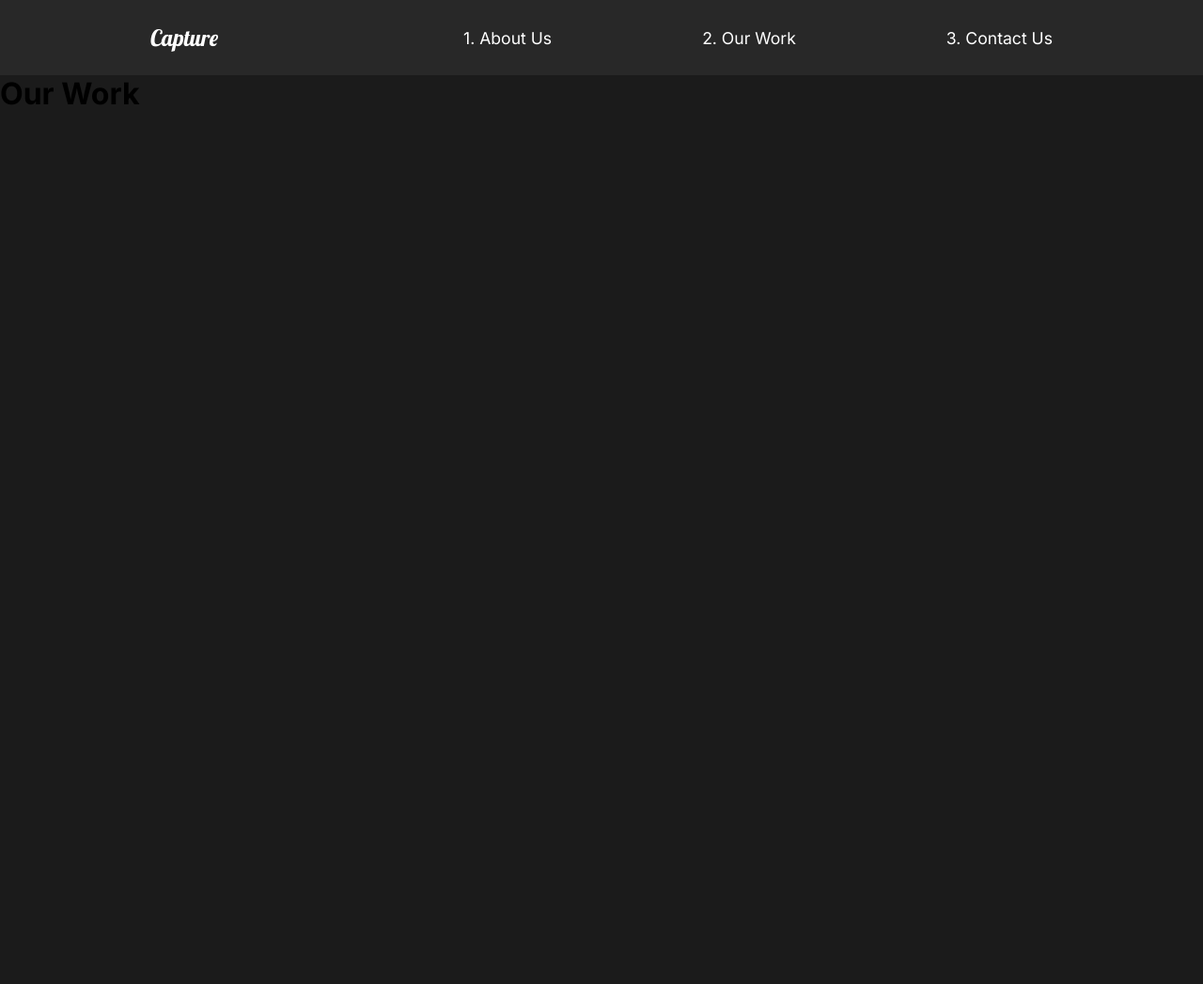
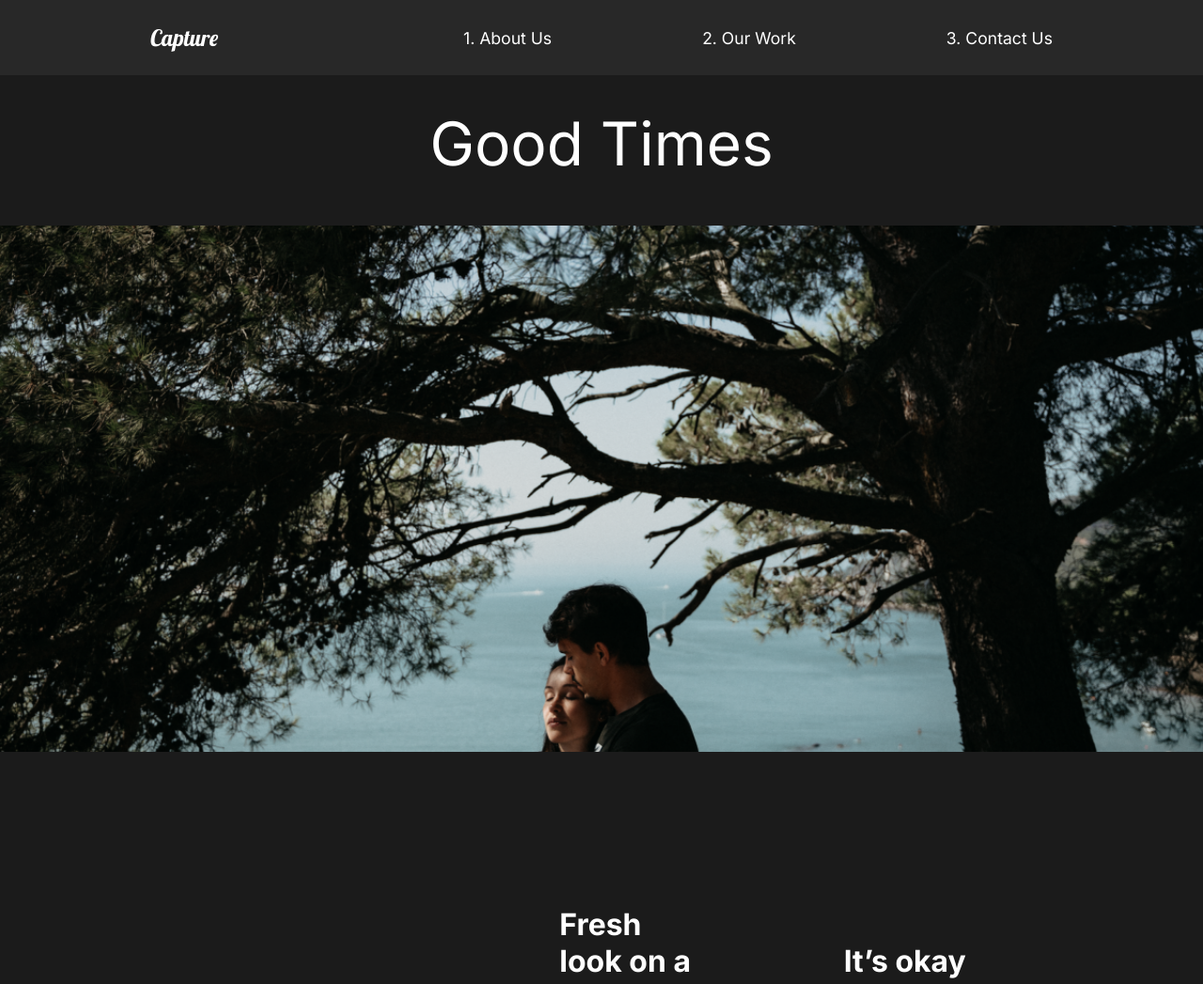
Before and after one commit to dm1tro69/react-capture, a React (Create React App) app: page /work/good-times in a window 1280 px wide. Shown: the top 1047 px of the page at 94% size. Before the commit the page ends 800 px from the top, so only its background shows below. Built offline with nearby package versions, Linux system fonts and the light colour scheme.

Commit message:
add our work

```diff
--- a/src/App.js
+++ b/src/App.js
@@ -5,6 +5,7 @@
 import {Route, Switch} from "react-router-dom"
 import ContactUs from "./pages/ContactUs";
 import OurWork from "./pages/OurWork";
+import MovieDetail from "./pages/MovieDetail";
 
 
 function App() {
@@ -15,7 +16,8 @@
         <Switch>
             <Route exact path="/" ><AboutUs/></Route>
             <Route  path="/contact"><ContactUs/></Route>
-            <Route  path="/work" ><OurWork/></Route>
+            <Route exact  path="/work" ><OurWork/></Route>
+            <Route  path="/work/:id" ><MovieDetail/></Route>
         </Switch>
 
     </div>
--- /dev/null
+++ b/src/movieState.js
@@ -0,0 +1,81 @@
+//Import Images
+import athlete from './img/athlete-small.png';
+import goodtimes from './img/goodtimes-small.png';
+import theracer from './img/theracer-small.png';
+import athlete2 from './img/athlete2.png';
+import goodtimes2 from './img/good-times2.jpg';
+import theracer2 from './img/the-racer2.jpg';
+
+export const MovieState = () => {
+  return [
+    {
+      title: 'The Athlete',
+      mainImg: athlete,
+      secondaryImg: athlete2,
+      url: '/work/the-athlete',
+      awards: [
+        {
+          title: 'Truly A masterpiece',
+          description:
+            '“Lorem Ipsum is simply dummy text of the printing and typesetting industry.”',
+        },
+        {
+          title: 'Fresh look on a brutal sport.',
+          description:
+            '“Lorem Ipsum is simply dummy text of the printing and typesetting industry.”',
+        },
+        {
+          title: 'It’s okay lmao.',
+          description:
+            '“Lorem Ipsum is simply dummy text of the printing and typesetting industry.”',
+        },
+      ],
+    },
+    {
+      title: 'Good Times',
+      mainImg: goodtimes,
+      url: '/work/good-times',
+      secondaryImg: goodtimes2,
+      awards: [
+        {
+          title: 'Truly A masterpiece',
+          description:
+            '“Lorem Ipsum is simply dummy text of the printing and typesetting industry.”',
+        },
+        {
+          title: 'Fresh look on a brutal sport.',
+          description:
+            '“Lorem Ipsum is simply dummy text of the printing and typesetting industry.”',
+        },
+        {
+          title: 'It’s okay lmao.',
+          description:
+            '“Lorem Ipsum is simply dummy text of the printing and typesetting industry.”',
+        },
+      ],
+    },
+    {
+      title: 'The Racer',
+      mainImg: theracer,
+      url: '/work/the-racer',
+      secondaryImg: theracer2,
+      awards: [
+        {
+          title: 'Truly A masterpiece',
+          description:
+            '“Lorem Ipsum is simply dummy text of the printing and typesetting industry.”',
+        },
+        {
+          title: 'Fresh look on a brutal sport.',
+          description:
+            '“Lorem Ipsum is simply dummy text of the printing and typesetting industry.”',
+        },
+        {
+          title: 'It’s okay lmao.',
+          description:
+            '“Lorem Ipsum is simply dummy text of the printing and typesetting industry.”',
+        },
+      ],
+    },
+  ];
+};
--- /dev/null
+++ b/src/pages/MovieDetail.js
@@ -0,0 +1,101 @@
+import React, {useEffect, useState} from 'react';
+import styled from "styled-components";
+import {useHistory} from 'react-router-dom'
+import {MovieState} from "../movieState";
+
+const MovieDetail = () => {
+    const history = useHistory();
+    const url = history.location.pathname
+    const [movies, setMovies] = useState(MovieState)
+    const [movie, setMovie] = useState(null)
+
+    useEffect(()=> {
+        const currentMovie = movies.filter((movie)=> movie.url === url)
+        setMovie(currentMovie[0])
+    }, [movies, url])
+
+    return (
+        <>
+            { movie && (
+        <Details>
+            <HeadLine>
+                <h2>{movie.title}</h2>
+                <img src={movie.mainImg} alt="img"/>
+            </HeadLine>
+            <Awards>
+                {movie.awards.map((award)=> {
+                    return (
+                       <Award key={award.title} title={award.title} description={award.description}/>
+                    )
+                })}
+            </Awards>
+            <ImageDisplay>
+                <img src={movie.secondaryImg} alt="img"/>
+            </ImageDisplay>
+        </Details>
+            )}
+        </>
+    );
+};
+const Details = styled.div`
+    color: white;
+`
+const HeadLine = styled.div`
+    min-height: 90vh;
+  padding-top: 20vh;
+  position: relative;
+  h2 {
+    position: absolute;
+    top: 10%;
+    left: 50%;
+    transform: translate(-50%, -50%);
+  }
+  img {
+    width: 100%;
+    height: 70vh;
+    object-fit: cover;
+  }
+`
+const AwardStyle = styled.div`
+    padding: 5rem;
+  h3 {
+    font-size: 2rem;
+  }
+  .line {
+    height: 0.5rem;
+    margin: 1rem 0rem;
+    background: #23d997;
+    width: 50%;
+  }
+  p {
+    padding: 1rem 0rem;
+  }
+`
+
+const Awards = styled.div`
+    min-height: 80vh;
+  display: flex;
+  margin: 5rem 10rem;
+  align-items: center;
+  justify-content: space-around;
+`
+const ImageDisplay = styled.div`
+    min-height: 50vh;
+  img {
+    width: 100%;
+    height: 100%;
+    object-fit: cover;
+  }
+`
+
+const Award = ({title, description}) => {
+    return (
+        <AwardStyle>
+            <h3>{title}</h3>
+            <div className="line"></div>
+            <p>{description}</p>
+        </AwardStyle>
+    )
+}
+
+export default MovieDetail;
--- a/src/pages/OurWork.js
+++ b/src/pages/OurWork.js
@@ -1,11 +1,59 @@
 import React from 'react';
+import styled from "styled-components";
+import {Link} from "react-router-dom";
+import athlete from '../img/athlete-small.png'
+import theracer from '../img/theracer-small.png'
+import goodtimes from '../img/goodtimes-small.png'
+
 
 const OurWork = () => {
     return (
-        <div>
-            <h1>Our Work</h1>
-        </div>
+        <Work>
+            <Movie>
+                <h2>The Athlete</h2>
+                <div className="line"></div>
+                <Link to="/work/the-athlete">
+                    <img src={athlete} alt="img"/>
+                </Link>
+            </Movie>
+            <Movie>
+                <h2>The Racer</h2>
+                <div className="line"></div>
+                <Link to={'/work/good-times'}>
+                    <img src={theracer} alt="img"/>
+                </Link>
+            </Movie>
+            <Movie>
+                <h2>Good Times</h2>
+                <div className="line"></div>
+                <Link to={'/work/the-racer'}>
+                    <img src={goodtimes} alt="img"/>
+                </Link>
+            </Movie>
+        </Work>
     );
 };
 
+const Work = styled.div`
+    min-height: 100vh;
+  overflow: hidden;
+  padding: 5rem 10rem;
+  h2 {
+    padding: 1rem 0rem;
+  }
+`
+const Movie = styled.div`
+    padding-bottom: 10rem;
+  .line {
+    height: 0.5rem;
+    background: #ccc;
+    margin-bottom: 3rem;
+  }
+  img {
+    width: 100%;
+    height: 70vh;
+    object-fit: cover;
+  }
+`
+
 export default OurWork;
```
